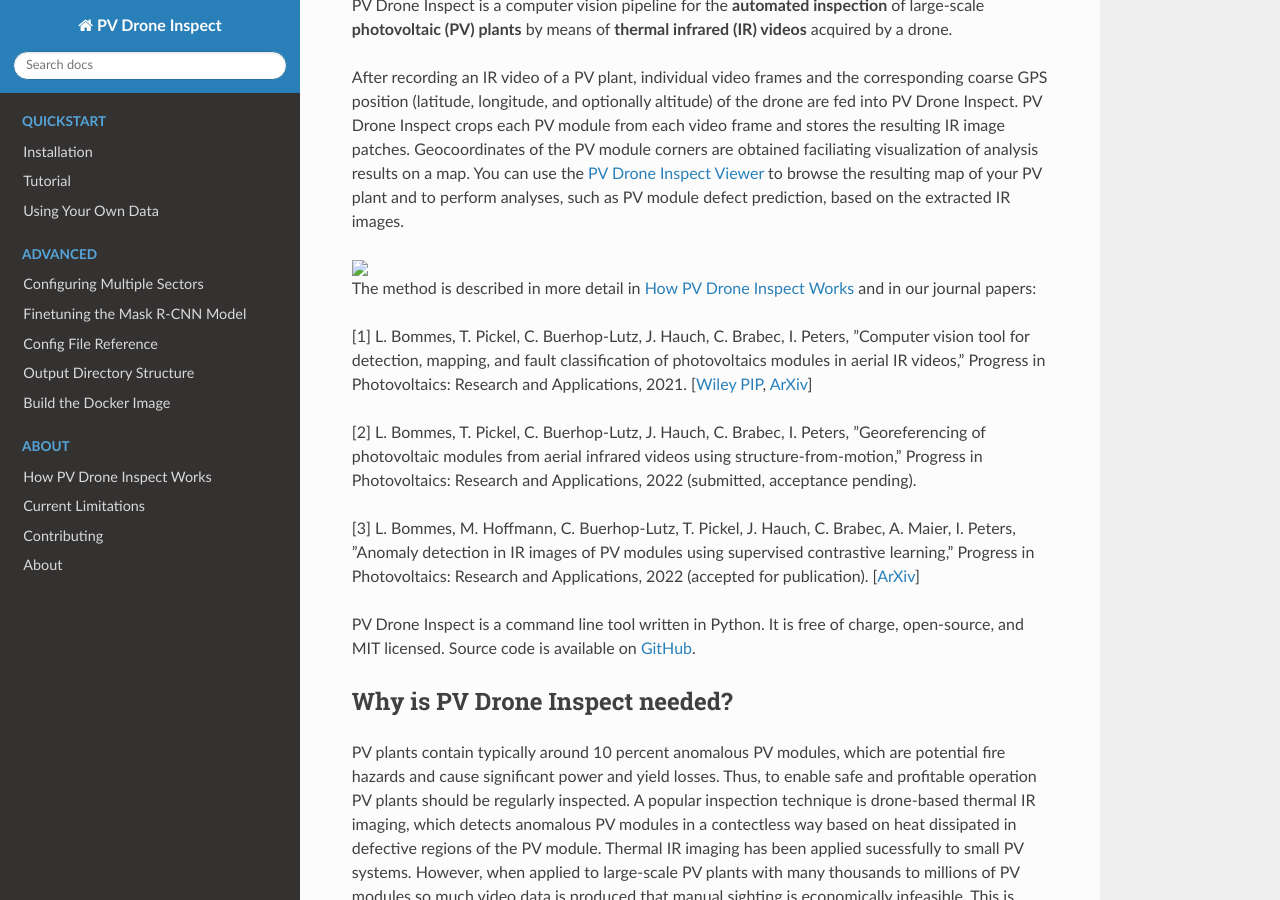
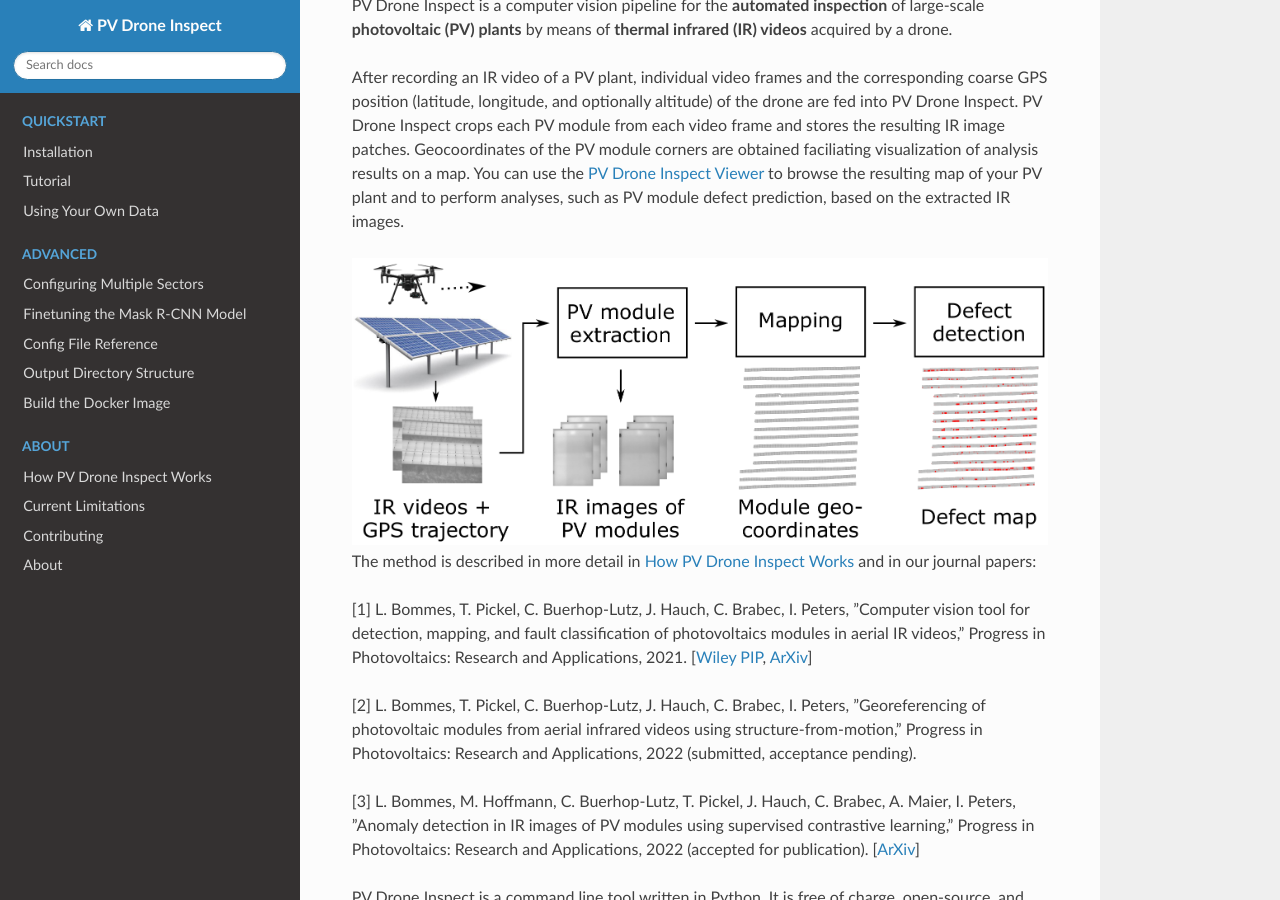
Before and after one commit to LukasBommes/PV-Hawk, a Sphinx documentation site: the page built from docs/source/index.rst, in a window 1280 px wide and 900 px high, scrolled down 334 px. Built offline with Sphinx 7.4.7 and the Read the Docs theme 2.0.0, drawn with Linux system fonts in a browser that asks for light colours.

Commit message:
fix problem with unavailable image in docs

```diff
--- a/README.rst
+++ b/README.rst
@@ -14,7 +14,7 @@
 .. raw:: html
 
     <embed>
-      <object data="_images/high_level_overview.png" type="image/png" style="width: 100%;">
+      <object data="high_level_overview.png" type="image/png" style="width: 100%;">
         <img src="docs/source/images/high_level_overview.png">
       </object>
     </embed>
--- a/docs/source/conf.py
+++ b/docs/source/conf.py
@@ -39,6 +39,7 @@
 # List of patterns, relative to source directory, that match files and
 # directories to ignore when looking for source files.
 # This pattern also affects html_static_path and html_extra_path.
+html_extra_path = ["images/high_level_overview.png"]
 exclude_patterns = []
 
 
```
